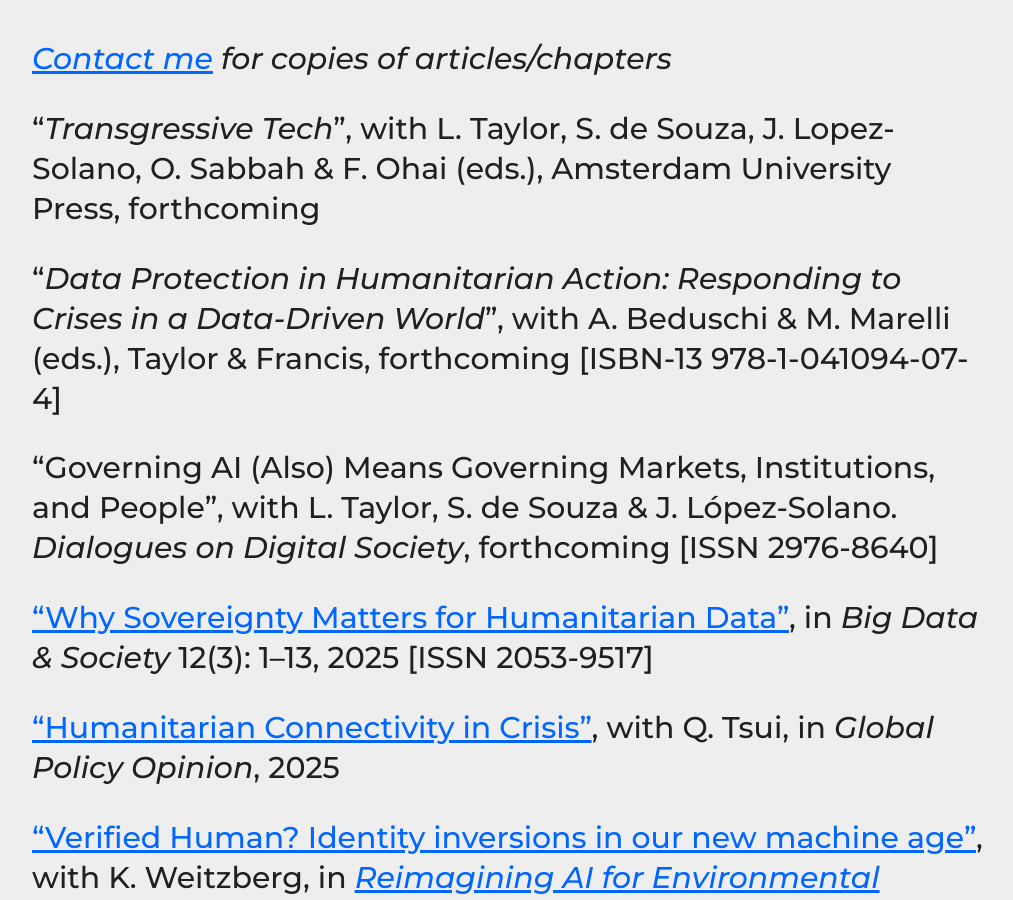
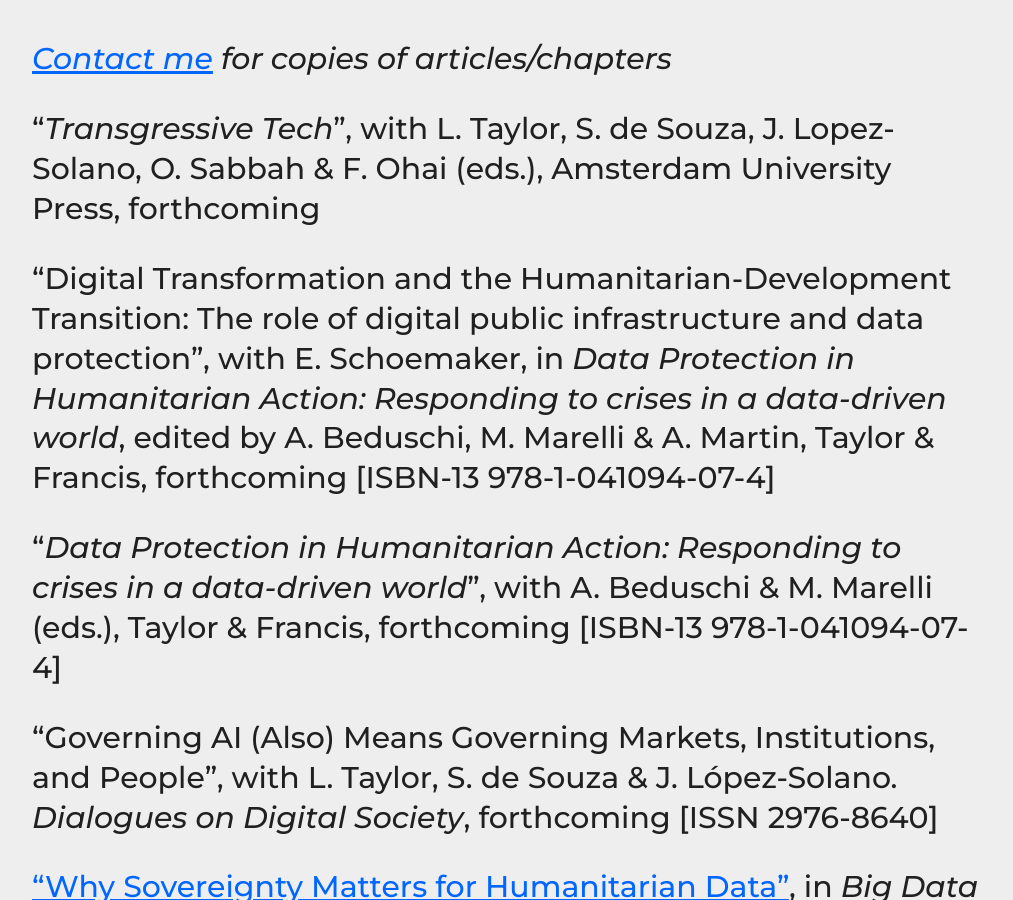
Before and after one commit to haroonalrasheed/641a, a Jekyll site: the page built from selected-publications/index.md, in a window 1280 px wide and 900 px high, scrolled down 279 px. Shown: the whole window, without its empty margins (132-1145 px from the left). Built offline with Jekyll 4.4.1, drawn with Linux system fonts in a browser that asks for light colours; some of the changed text lies outside the part shown.

Commit message:
Update index.md

```diff
--- a/selected-publications/index.md
+++ b/selected-publications/index.md
@@ -6,9 +6,17 @@ title: Selected Publications
 ## Selected Publications
 _[Contact me](mailto:a.k.martin@alumni.lse.ac.uk) for copies of articles/chapters_
 
+<!-- "Digital Civic Stratification in Europe: Designing Difference through Identity Management", with K. Weitzberg, M. Cheesman, H. Stoll & I. Dullaert, _International Political Sociology_, under review [ISSN 1749-5687] -->
+
+<!-- "Worldcoin in Kenya", with G. Mutung'u & M. Brewczyńska. _Science & Public Policy_, under review [ISSN 1471-5430] -->
+
+<!-- "Data Ethics", with Q. Tsui, in _Elgar Concise Encyclopedia on Privacy and Data Protection Law_, edited by G. Gonzales Fuster & F. Bieker, Edward Elgar, forthcoming -->
+
 "_Transgressive Tech_", with L. Taylor, S. de Souza, J. Lopez-Solano, O. Sabbah & F. Ohai (eds.), Amsterdam University Press, forthcoming
 
-"_Data Protection in Humanitarian Action: Responding to Crises in a Data-Driven World_", with A. Beduschi & M. Marelli (eds.), Taylor & Francis, forthcoming [ISBN-13 978-1-041094-07-4]
+"Digital Transformation and the Humanitarian-Development Transition: The role of digital public infrastructure and data protection", with E. Schoemaker, in _Data Protection in Humanitarian Action: Responding to crises in a data-driven world_, edited by A. Beduschi, M. Marelli & A. Martin, Taylor & Francis, forthcoming [ISBN-13 978-1-041094-07-4]
+
+"_Data Protection in Humanitarian Action: Responding to crises in a data-driven world_", with A. Beduschi & M. Marelli (eds.), Taylor & Francis, forthcoming [ISBN-13 978-1-041094-07-4]
 
 "Governing AI (Also) Means Governing Markets, Institutions, and People", with L. Taylor, S. de Souza & J. López-Solano. _Dialogues on Digital Society_, forthcoming [ISSN 2976-8640]
 
@@ -99,7 +107,7 @@ Book review of ["Innovation, Dual Use, and Security: Managing the risks of emerg
 
 ["Medical Privacy and Security in Developing Countries and Humanitarian Operations"](https://privacyinternational.org/report/726/medical-privacy-and-security-developing-countries-and-emergency-situations), with G. Hosein, *LSE Policy Engagement Network Paper* 7: 1–26, 2012
 
-["Rethinking Security at the Olympics"](https://doi.org/10.4324/9780203827475_chapter_1), with D. J. Bernhard, in [*Security Games: Surveillance and Control at Mega-Events*](https://www.routledge.com/Security-Games-Surveillance-and-Control-at-Mega-Events-1st-Edition/Bennett-Haggerty/p/book/9780415602624), edited by C.J. Bennett & K. D. Haggerty, Routledge: 20–35, 2011 [ISBN-13: 978-0-415-60262-4]
+["Rethinking Security at the Olympics"](https://doi.org/10.4324/9780203827475_chapter_1), with D. J. Bernhard, in [*Security Games: Surveillance and Control at Mega-Events*](https://www.routledge.com/Security-Games-Surveillance-and-Control-at-Mega-Events-1st-Edition/Bennett-Haggerty/p/book/9780415602624), edited by C. J. Bennett & K. D. Haggerty, Routledge: 20–35, 2011 [ISBN-13: 978-0-415-60262-4]
 
 ["Automating the Public Sector and Organizing Accountabilities"](https://doi.org/10.17705/1CAIS.02601), with M. L. Smith & M. E. Noorman, *Communications of the Association for Information Systems* 26(1): 1–16, 2010 [ISSN 1529-3181]
 
```
